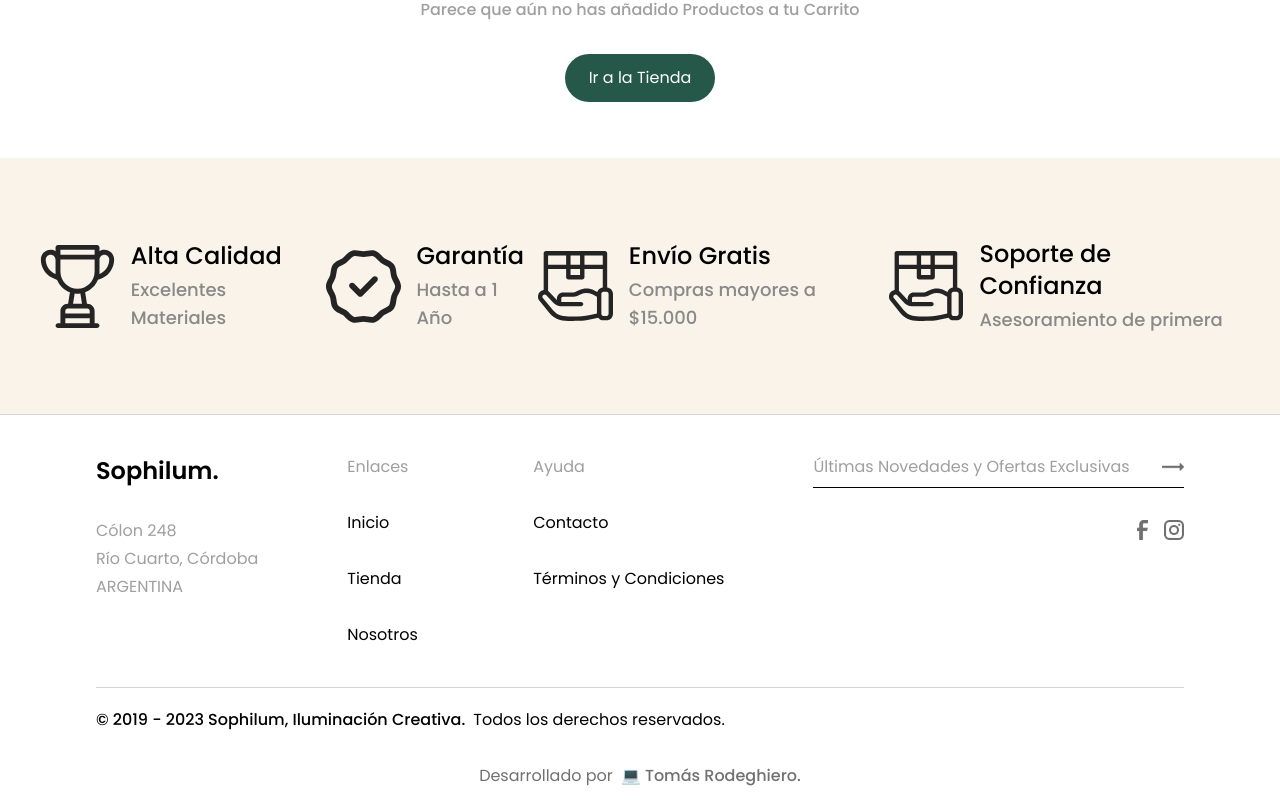
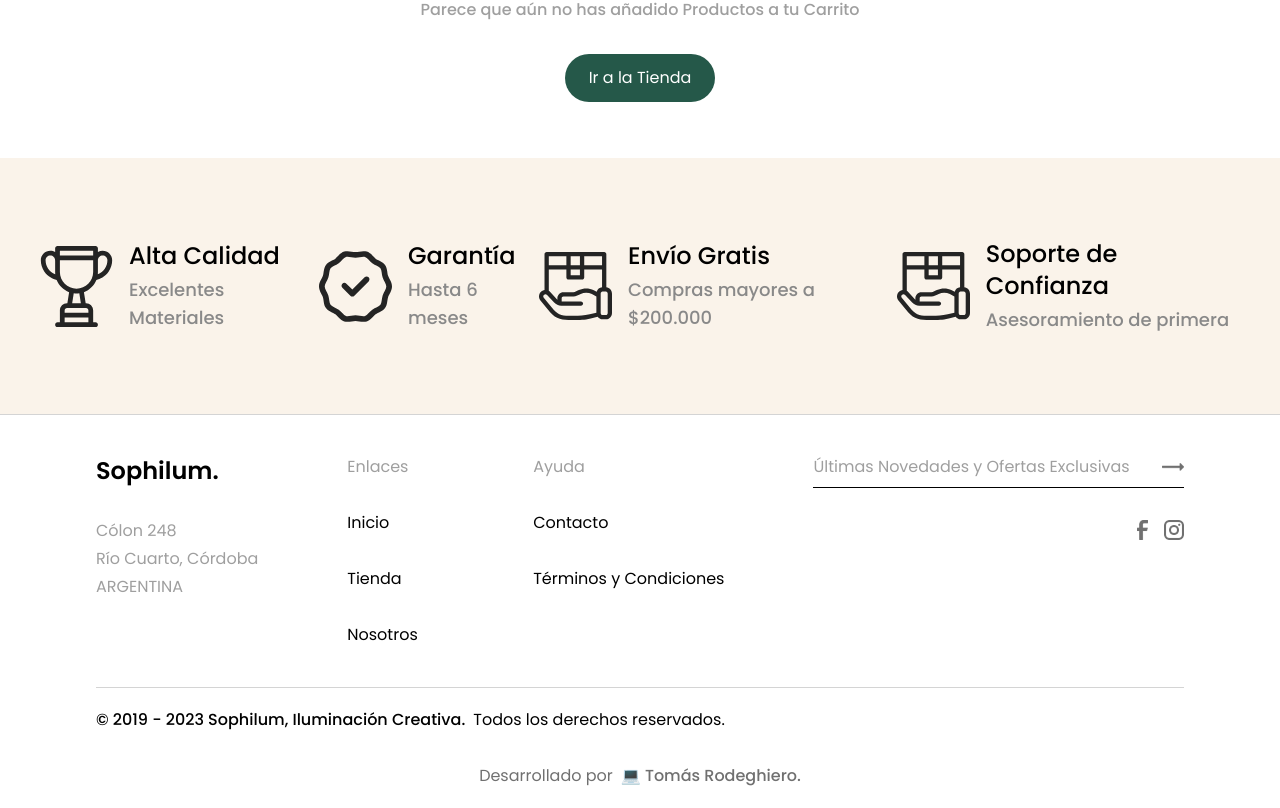
Before and after one commit to tomyrodeghiero/sophilum, a Next.js app: page /cart in a window 1280 px wide. Shown: the part 858-1666 px from the top of the page. Built offline with nearby package versions, Linux system fonts and the light colour scheme.

Commit message:
Update data contact

```diff
--- a/src/components/features/Features.tsx
+++ b/src/components/features/Features.tsx
@@ -23,7 +23,7 @@ const Features = () => {
         <Image src={WARRANTY} alt="Logo" width={75} height={75} />
         <div className="flex flex-col gap-1">
           <h2 className="font-medium text-2xl">Garantía</h2>
-          <p className="font-medium text-lg text-gray-600">Hasta a 1 Año</p>
+          <p className="font-medium text-lg text-gray-600">Hasta 6 meses</p>
         </div>
       </div>
 
@@ -32,7 +32,7 @@ const Features = () => {
         <div className="flex flex-col gap-1">
           <h2 className="font-medium text-2xl">Envío Gratis</h2>
           <p className="font-medium text-lg text-gray-600">
-            Compras mayores a $15.000
+            Compras mayores a $200.000
           </p>
         </div>
       </div>
```
